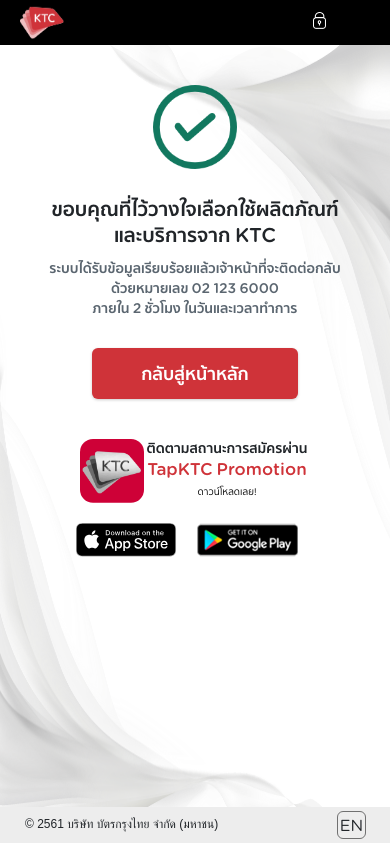
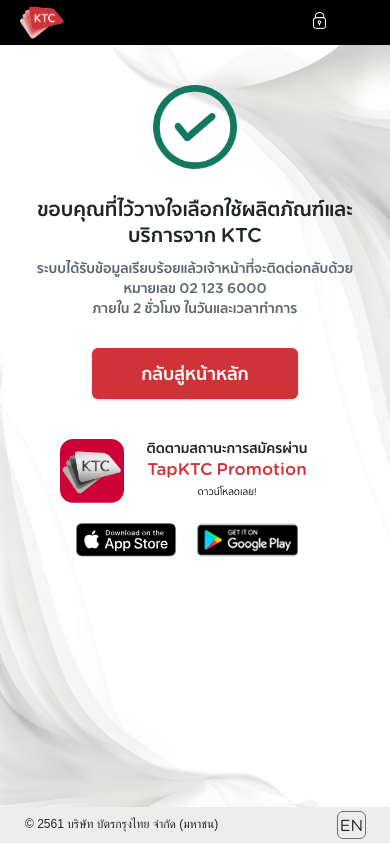
Before and after one commit to AksornT/KTCOAP, a plain HTML site: page oap-success-1.html in a window 390 px wide. Drawn offline with Linux system fonts and the light colour scheme.

Commit message:
!important oap-success-wrap

```diff
--- a/css/tablet-style.css
+++ b/css/tablet-style.css
@@ -1393,7 +1393,7 @@
     padding: 0 20px!important;
   }
   .oap-success-wrap .content-wrap{
-    padding: 0 20px;
+    padding: 0 20px!important;
   }
   .oap-top-padd{
     padding-top: 60px;
```
